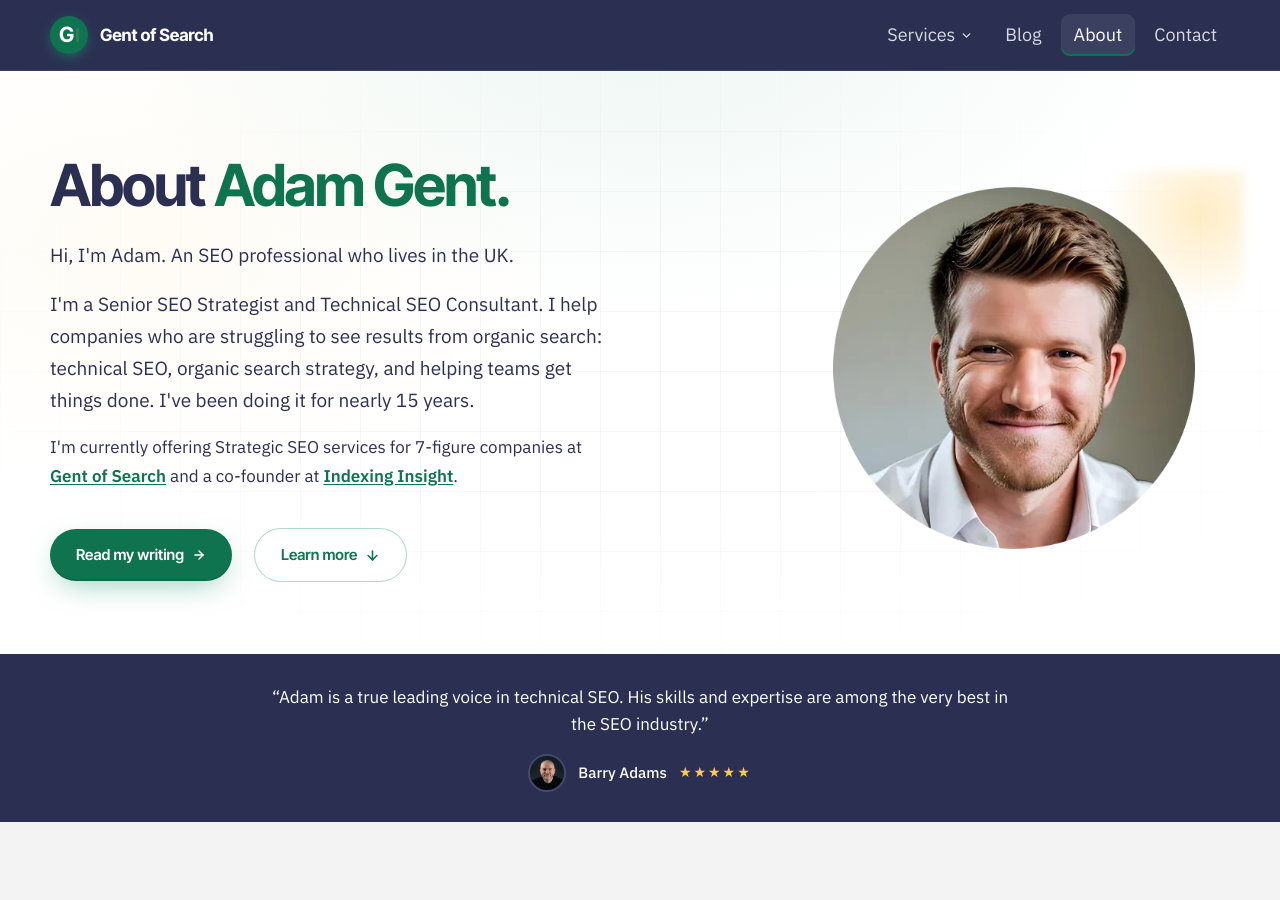
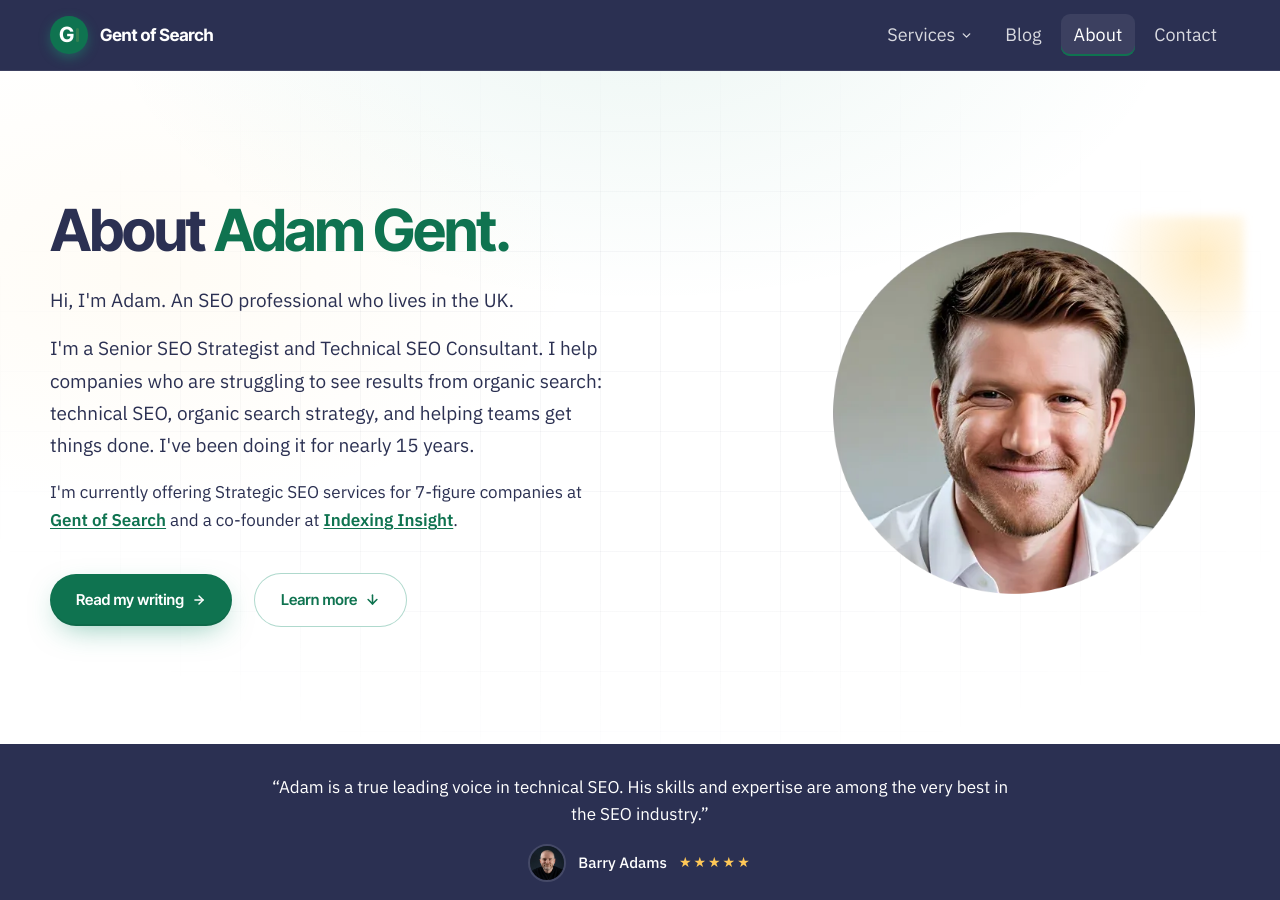
Before and after one commit to Gent-of-Search/gentofsearch.com, a Jekyll site: the page built from about.html, in a window 1280 px wide and 900 px high. Built offline with Jekyll 4.4.1, drawn with Linux system fonts in a browser that asks for light colours.

Commit message:
About: wrap intro hero + Barry Adams testimonial in .gos-fold (keep testimonial below fold on laptops)

```diff
--- a/about.html
+++ b/about.html
@@ -5,6 +5,7 @@ description: "Adam Gent is a Senior SEO Strategist and Technical SEO Consultant
 permalink: "/about/"
 nav_active: about
 ---
+<div class="gos-fold">
 <!-- ===================== INTRO ===================== -->
 <section style="position:relative; overflow:hidden; background:radial-gradient(900px 500px at 50% -10%, rgba(26,147,111,0.08), transparent 60%), radial-gradient(700px 400px at 12% 30%, rgba(255,200,87,0.06), transparent 60%), #FFFFFF;">
   <div aria-hidden="true" style="position:absolute; inset:0; background-image:linear-gradient(rgba(43,48,82,0.04) 1px, transparent 1px), linear-gradient(90deg, rgba(43,48,82,0.04) 1px, transparent 1px); background-size:60px 60px; -webkit-mask-image:radial-gradient(ellipse at center, black 35%, transparent 78%); mask-image:radial-gradient(ellipse at center, black 35%, transparent 78%); pointer-events:none;"></div>
@@ -39,6 +40,7 @@ nav_active: about
     </div>
   </div>
 </div>
+</div><!-- /.gos-fold -->
 
 <!-- ===================== CAREER TIMELINE ===================== -->
 <section id="career" style="padding:90px 0; background:#F3F3F3; scroll-margin-top:70px;">
```
